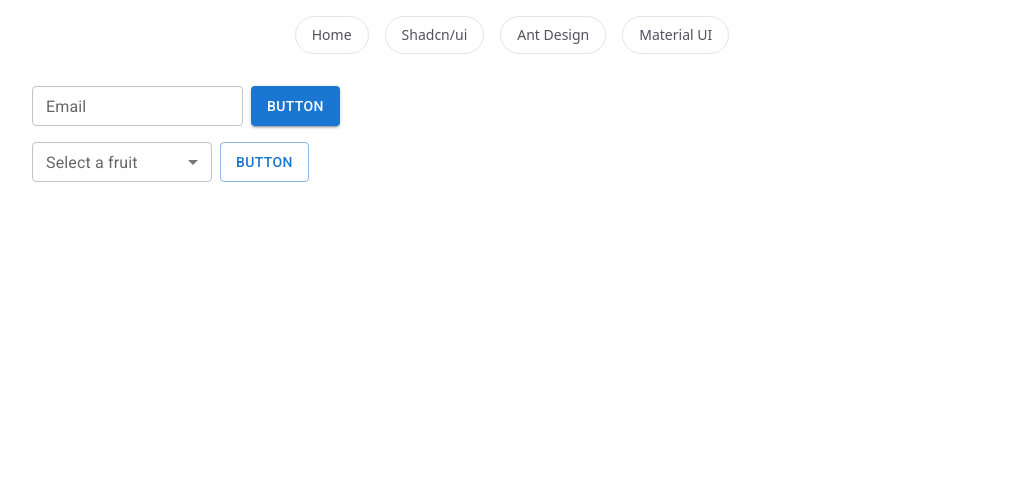
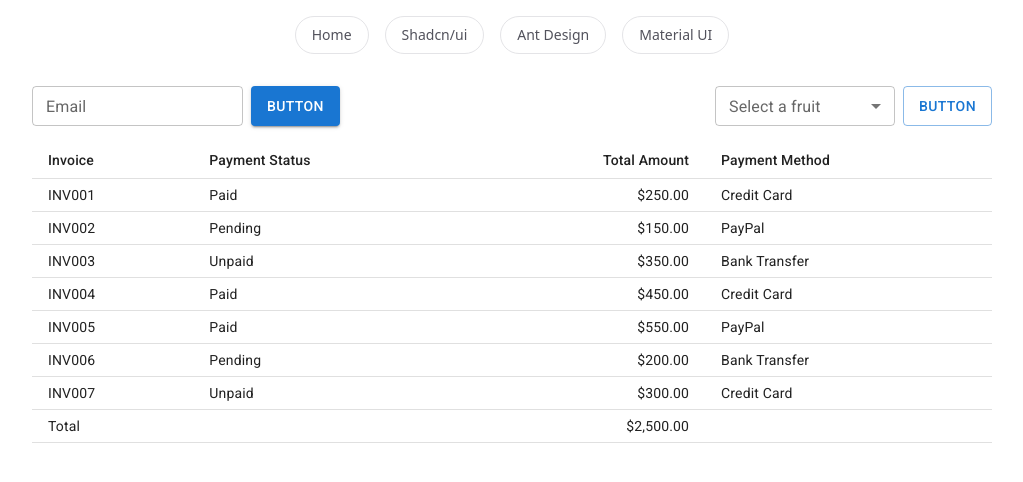
Before and after one commit to ginsum-dev/ui-library-comparison, a Next.js app: page /mui in a window 1280 px wide. Shown: the top 482 px of the page, without its empty margins (128-1151 px from the left). Built offline with nearby package versions, Linux system fonts and the light colour scheme; what @mui/material-nextjs would draw is missing.

Commit message:
Feat: MUI Table 추가

```diff
--- a/src/app/antd/page.tsx
+++ b/src/app/antd/page.tsx
@@ -5,6 +5,7 @@ import AntdTable from "@/components/antd/Table";
 export default function AntdPage() {
   return (
     <div className="flex flex-col gap-4 py-4">
+      <div className="flex justify-between">
         <div className="flex gap-2">
           <Input placeholder="Email" style={{ width: "240px" }} />
           <Button type="primary">Button</Button>
@@ -17,6 +18,8 @@ export default function AntdPage() {
           />
           <Button>Button</Button>
         </div>
+      </div>
+
       <div>
         <AntdTable />
       </div>
--- a/src/app/mui/page.tsx
+++ b/src/app/mui/page.tsx
@@ -1,10 +1,12 @@
 import MUISelect from "@/components/mui/Select";
+import MuiTable from "@/components/mui/Table";
 import Button from "@mui/material/Button";
 import TextField from "@mui/material/TextField";
 
 export default function MUIPage() {
   return (
     <div className="flex flex-col gap-4 py-4">
+      <div className="flex justify-between">
         <div className="flex gap-2">
           <TextField
             id="outlined-basic"
@@ -19,5 +21,10 @@ export default function MUIPage() {
           <Button variant="outlined">Button</Button>
         </div>
       </div>
+
+      <div>
+        <MuiTable />
+      </div>
+    </div>
   );
 }
--- a/src/components/antd/Table.tsx
+++ b/src/components/antd/Table.tsx
@@ -1,7 +1,8 @@
 "use client";
 
 import { invoices } from "@/lib/data";
-import { Table } from "antd";
+import { Button, Table, Popover } from "antd";
+import { MoreHorizontal } from "lucide-react";
 
 const antColumns = [
   {
@@ -24,10 +25,35 @@ const antColumns = [
     dataIndex: "paymentMethod",
     key: "paymentMethod",
   },
+  {
+    title: "",
+    dataIndex: "",
+    key: "",
+    render: () => (
+      <Popover
+        content={
+          <div className="flex flex-col w-[100px] gap-2">
+            <div>COPY</div>
+            <div>DELETE</div>
+          </div>
+        }
+        placement="bottom"
+        trigger="click"
+      >
+        <Button type="link">
+          <MoreHorizontal className="h-4 w-4" />
+        </Button>
+      </Popover>
+    ),
+  },
 ];
 
 export default function AntdTable() {
   return (
-    <Table columns={antColumns} dataSource={invoices} footer={() => "Total"} />
+    <Table
+      columns={antColumns}
+      dataSource={invoices}
+      footer={() => <div>Total</div>}
+    />
   );
 }
--- /dev/null
+++ b/src/components/mui/Table.tsx
@@ -0,0 +1,46 @@
+import { invoices } from "@/lib/data";
+import {
+  Table,
+  TableBody,
+  TableCell,
+  TableContainer,
+  TableHead,
+  TableRow,
+} from "@mui/material";
+
+export default function MuiTable() {
+  return (
+    <TableContainer>
+      <Table sx={{ minWidth: 650 }} size="small" aria-label="a dense table">
+        <TableHead>
+          <TableRow>
+            <TableCell>Invoice</TableCell>
+            <TableCell>Payment Status</TableCell>
+            <TableCell align="right">Total Amount</TableCell>
+            <TableCell>Payment Method</TableCell>
+          </TableRow>
+        </TableHead>
+        <TableBody>
+          {invoices.map((row) => (
+            <TableRow
+              key={row.key}
+              sx={{ "&:last-child td, &:last-child th": { border: 0 } }}
+            >
+              <TableCell component="th" scope="row">
+                {row.invoice}
+              </TableCell>
+              <TableCell>{row.paymentStatus}</TableCell>
+              <TableCell align="right">{row.totalAmount}</TableCell>
+              <TableCell>{row.paymentMethod}</TableCell>
+            </TableRow>
+          ))}
+          <TableRow>
+            <TableCell colSpan={2}>Total</TableCell>
+            <TableCell align="right">$2,500.00</TableCell>
+            <TableCell></TableCell>
+          </TableRow>
+        </TableBody>
+      </Table>
+    </TableContainer>
+  );
+}
--- a/src/components/shadcn/Table.tsx
+++ b/src/components/shadcn/Table.tsx
@@ -14,8 +14,6 @@ import {
   DropdownMenu,
   DropdownMenuContent,
   DropdownMenuItem,
-  DropdownMenuLabel,
-  DropdownMenuSeparator,
   DropdownMenuTrigger,
 } from "@/components/ui/dropdown-menu";
 import { MoreHorizontal } from "lucide-react";
@@ -49,17 +47,8 @@ export default function ShadcnTable() {
                   </Button>
                 </DropdownMenuTrigger>
                 <DropdownMenuContent align="end">
-                  <DropdownMenuLabel>Actions</DropdownMenuLabel>
-                  <DropdownMenuItem
-                    onClick={() =>
-                      navigator.clipboard.writeText(invoice.invoice)
-                    }
-                  >
-                    Copy payment ID
-                  </DropdownMenuItem>
-                  <DropdownMenuSeparator />
-                  <DropdownMenuItem>View customer</DropdownMenuItem>
-                  <DropdownMenuItem>View payment details</DropdownMenuItem>
+                  <DropdownMenuItem>COPY</DropdownMenuItem>
+                  <DropdownMenuItem>DELETE</DropdownMenuItem>
                 </DropdownMenuContent>
               </DropdownMenu>
             </TableCell>
```
Lines whose indentation alone changed are shown as unchanged.
